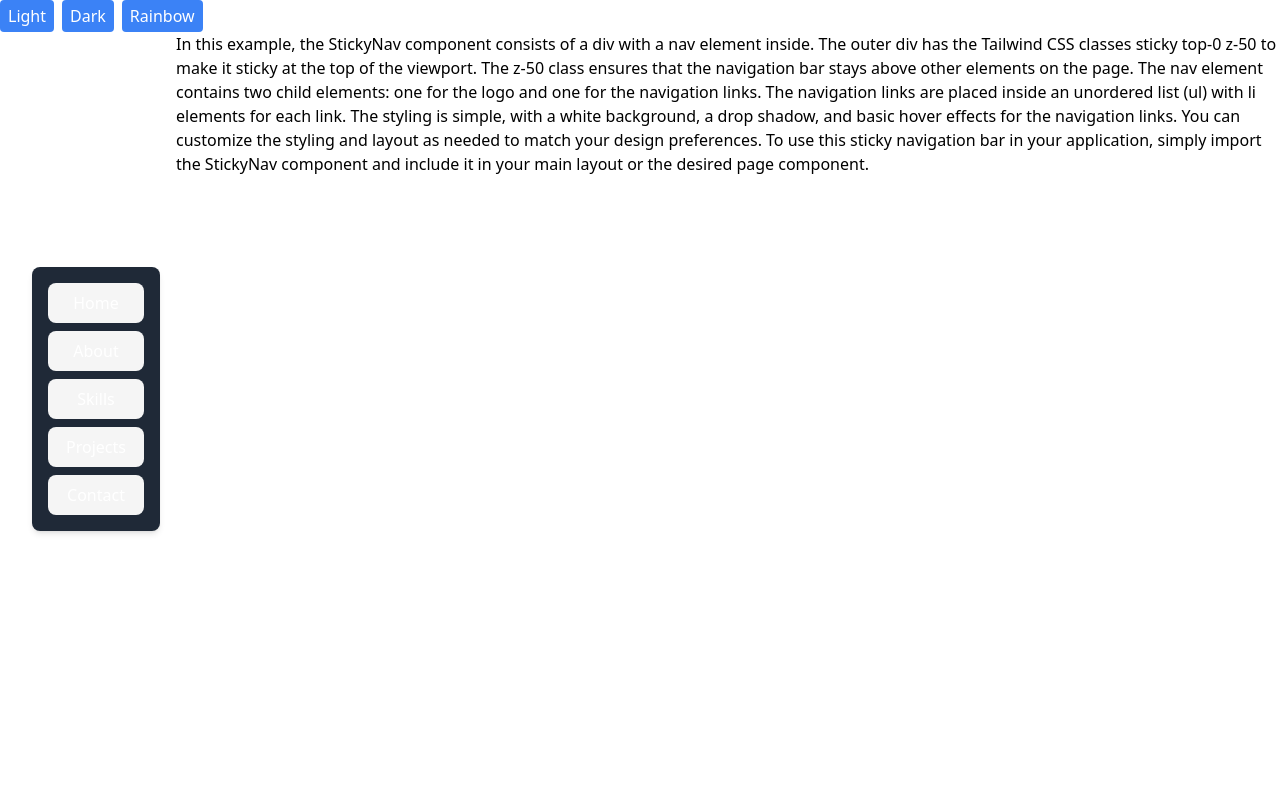
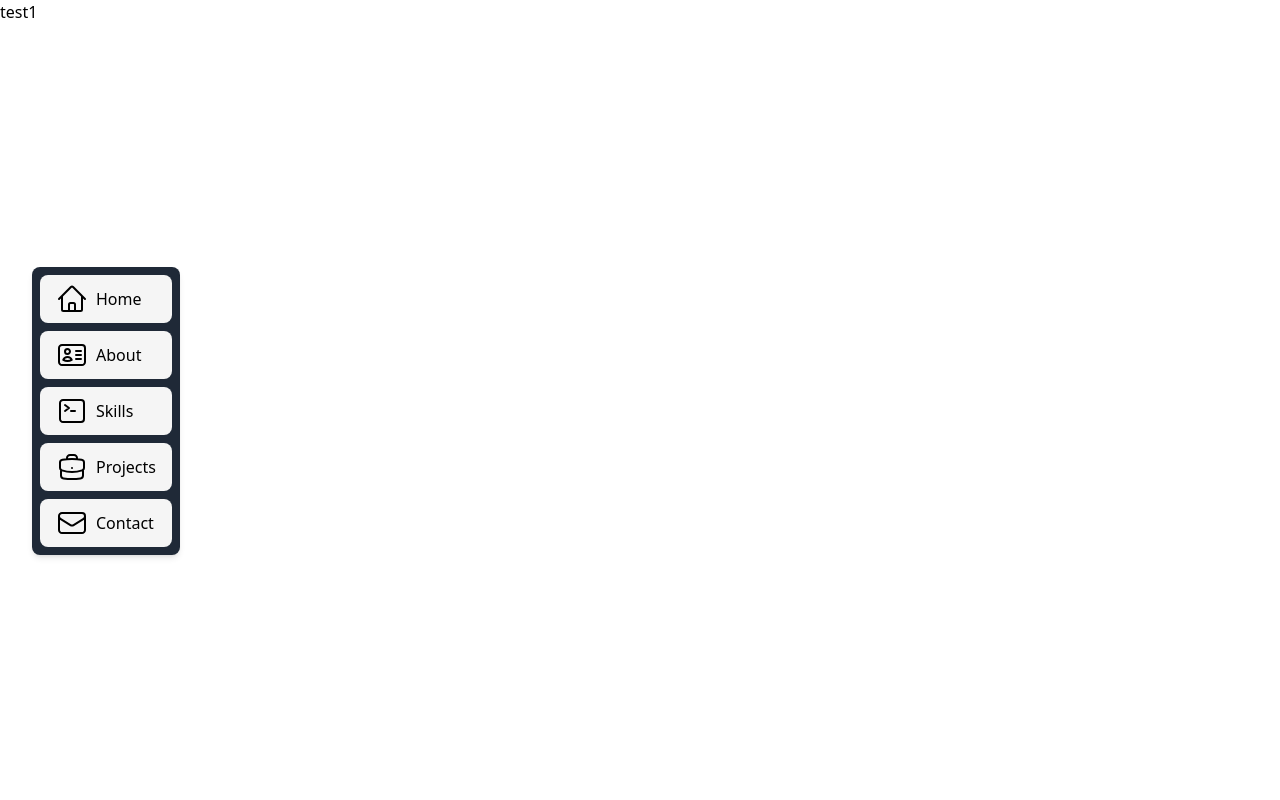
Before and after one commit to Nootonium/NootFolio, a React (Vite) app: page / in a window 1280 px wide. Shown: the top 800 px of the page. Built offline with nearby package versions, Linux system fonts and the light colour scheme.

Commit message:
feat: redid the menu cant make snapscroll work

```diff
--- a/package.json
+++ b/package.json
@@ -11,6 +11,7 @@
   },
   "dependencies": {
     "@headlessui/react": "^1.7.14",
+    "@heroicons/react": "^2.0.18",
     "react": "^18.2.0",
     "react-dom": "^18.2.0",
     "react-router-dom": "^6.10.0"
--- a/src/App.tsx
+++ b/src/App.tsx
@@ -22,27 +22,16 @@ function App() {
 
   return (
     <>
-      <ThemeToggle />
-      <Tab.Group vertical as='div' className={`relative bg-${themeClasses[theme]}`}>
       <Sidebar />
-        <Tab.Panels className='pl-44'>
-          <Tab.Panel style={{ minHeight: '100vh' }}>
+      <div className='snap snap-y snap-mandatory scroll-smooth'>
+        <div className='h-screen snap-start'>test1</div>
+        <div className='h-screen snap-start'>test2</div>
         <Hero />
-          </Tab.Panel>
-          <Tab.Panel style={{ minHeight: '100vh' }}>
         <About />
-          </Tab.Panel>
-          <Tab.Panel style={{ minHeight: '100vh' }}>
         <Skills />
-          </Tab.Panel>
-          <Tab.Panel style={{ minHeight: '100vh' }}>
         <Projects />
-          </Tab.Panel>
-          <Tab.Panel style={{ minHeight: '100vh' }}>
         <Contact />
-          </Tab.Panel>
-        </Tab.Panels>
-      </Tab.Group>
+      </div>
     </>
   );
 }
--- a/src/components/About.tsx
+++ b/src/components/About.tsx
@@ -1,8 +1,4 @@
 function About() {
-  return (
-    <>
-      <div>About</div>
-    </>
-  );
+  return <div className='h-screen snap-start'>About</div>;
 }
 export default About;
--- a/src/components/Contact.tsx
+++ b/src/components/Contact.tsx
@@ -1,8 +1,4 @@
 function Contact() {
-  return (
-    <>
-      <div className='flex flex-col space-y-2 rounded-lg bg-gray-800 p-4 shadow-md'>contak</div>
-    </>
-  );
+  return <div className='h-screen snap-start'>contak</div>;
 }
 export default Contact;
--- a/src/components/Hero.tsx
+++ b/src/components/Hero.tsx
@@ -1,6 +1,6 @@
 function Hero() {
   return (
-    <div className='hero'>
+    <div className='h-screen snap-start'>
       <h1>
         In this example, the StickyNav component consists of a div with a nav element inside. The
         outer div has the Tailwind CSS classes sticky top-0 z-50 to make it sticky at the top of the
--- a/src/components/Projects.tsx
+++ b/src/components/Projects.tsx
@@ -1,6 +1,6 @@
 function Projects() {
   return (
-    <div>
+    <div className='h-screen snap-start'>
       <h1>Projects</h1>
     </div>
   );
--- a/src/components/Sidebar.tsx
+++ b/src/components/Sidebar.tsx
@@ -1,35 +1,55 @@
-import { Tab } from '@headlessui/react';
+import {
+  HomeIcon,
+  IdentificationIcon,
+  CommandLineIcon,
+  BriefcaseIcon,
+  EnvelopeIcon,
+} from '@heroicons/react/24/outline';
 import { useTheme } from './ThemeContext';
 
 function Sidebar() {
   const { theme } = useTheme();
 
-  const tabClasses = {
-    light: 'bg-neutral-100 text-white hover:bg-gray-600',
+  const buttonClasses = {
+    light: 'bg-neutral-100 hover:bg-gray-600',
     dark: 'bg-gray-900 text-gray-300 hover:bg-gray-700',
     rainbow: 'bg-rainbow text-white hover:bg-gradient-to-r hover:from-red-600 hover:to-blue-600',
   };
 
   return (
-    <>
-      <Tab.List className='fixed left-8 top-1/3 w-32 flex-col space-y-2 rounded-lg bg-gray-800 p-4 shadow-md'>
-        <Tab as='button' className={`w-full rounded-lg px-4 py-2 ${tabClasses[theme]}`}>
-          Home
-        </Tab>
-        <Tab as='button' className={`w-full rounded-lg px-4 py-2 ${tabClasses[theme]}`}>
-          About
-        </Tab>
-        <Tab as='button' className={`w-full rounded-lg px-4 py-2 ${tabClasses[theme]}`}>
-          Skills
-        </Tab>
-        <Tab as='button' className={`w-full rounded-lg px-4 py-2 ${tabClasses[theme]}`}>
-          Projects
-        </Tab>
-        <Tab as='button' className={`w-full rounded-lg px-4 py-2 ${tabClasses[theme]}`}>
-          Contact
-        </Tab>
-      </Tab.List>
-    </>
+    <div className='fixed left-8 top-1/3 flex w-min flex-col space-y-2 rounded-lg bg-gray-800 p-2 shadow-md'>
+      <button
+        className={`flex w-full items-center justify-start space-x-2 rounded-lg px-4 py-2 ${buttonClasses[theme]}`}
+      >
+        <HomeIcon className='w-8' />
+        <span className='sr-only md:not-sr-only'>Home</span>
+      </button>
+      <button
+        className={`flex w-full items-center justify-start space-x-2 rounded-lg px-4 py-2 ${buttonClasses[theme]}`}
+      >
+        <IdentificationIcon className='h-8' />
+        <span className='sr-only md:not-sr-only'>About</span>
+      </button>
+      <button
+        className={`flex w-full items-center justify-start space-x-2 rounded-lg px-4 py-2 ${buttonClasses[theme]}`}
+      >
+        <CommandLineIcon className='h-8' />
+        <span className='sr-only md:not-sr-only'>Skills</span>
+      </button>
+      <button
+        className={`flex w-full items-center justify-start space-x-2 rounded-lg px-4 py-2 ${buttonClasses[theme]}`}
+      >
+        <BriefcaseIcon className='h-8' />
+        <span className='sr-only md:not-sr-only'>Projects</span>
+      </button>
+      <button
+        className={`flex w-full items-center justify-start space-x-2 rounded-lg px-4 py-2 ${buttonClasses[theme]}`}
+      >
+        <EnvelopeIcon className='h-8' />
+        <span className='sr-only md:not-sr-only'>Contact</span>
+      </button>
+    </div>
   );
 }
+
 export default Sidebar;
--- a/src/components/Skills.tsx
+++ b/src/components/Skills.tsx
@@ -1,6 +1,6 @@
 function Skills() {
   return (
-    <div>
+    <div className='h-screen snap-start'>
       <h1>Skills</h1>
     </div>
   );
--- a/tailwind.config.js
+++ b/tailwind.config.js
@@ -1,4 +1,5 @@
 /** @type {import('tailwindcss').Config} */
+
 export default {
   content: ['./index.html', './src/**/*.{js,ts,jsx,tsx}'],
   theme: {
```
Also changed, not shown: 1 other file (tests, documents, lock files or other folders). Lines whose indentation alone changed are shown as unchanged.
